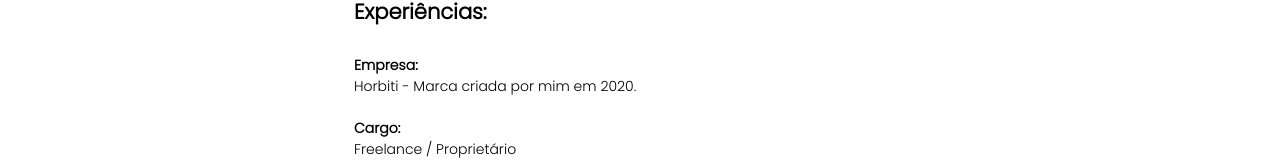
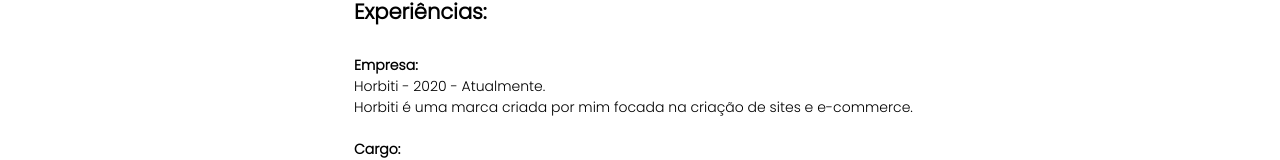
Before and after one commit to rlxmts/portfolio, a React (Vite) app: page /experiencias in a window 1280 px wide. Shown: the part 629-789 px from the top of the page. Built offline with nearby package versions, Linux system fonts and the light colour scheme.

Commit message:
:recycle: Modificando texto

```diff
--- a/src/Pages/Experiencia/index.jsx
+++ b/src/Pages/Experiencia/index.jsx
@@ -8,7 +8,8 @@
       <TituloPagina>Experiências:</TituloPagina>
 
       <h3>Empresa:</h3>
-      <p>Horbiti - Marca criada por mim em 2020.</p>
+      <p>Horbiti - 2020 - Atualmente.</p>
+      <p>Horbiti é uma marca criada por mim focada na criação de sites e e-commerce.</p>
       <br></br>
       <h3>Cargo:</h3>
       <p>Freelance / Proprietário</p>
```
